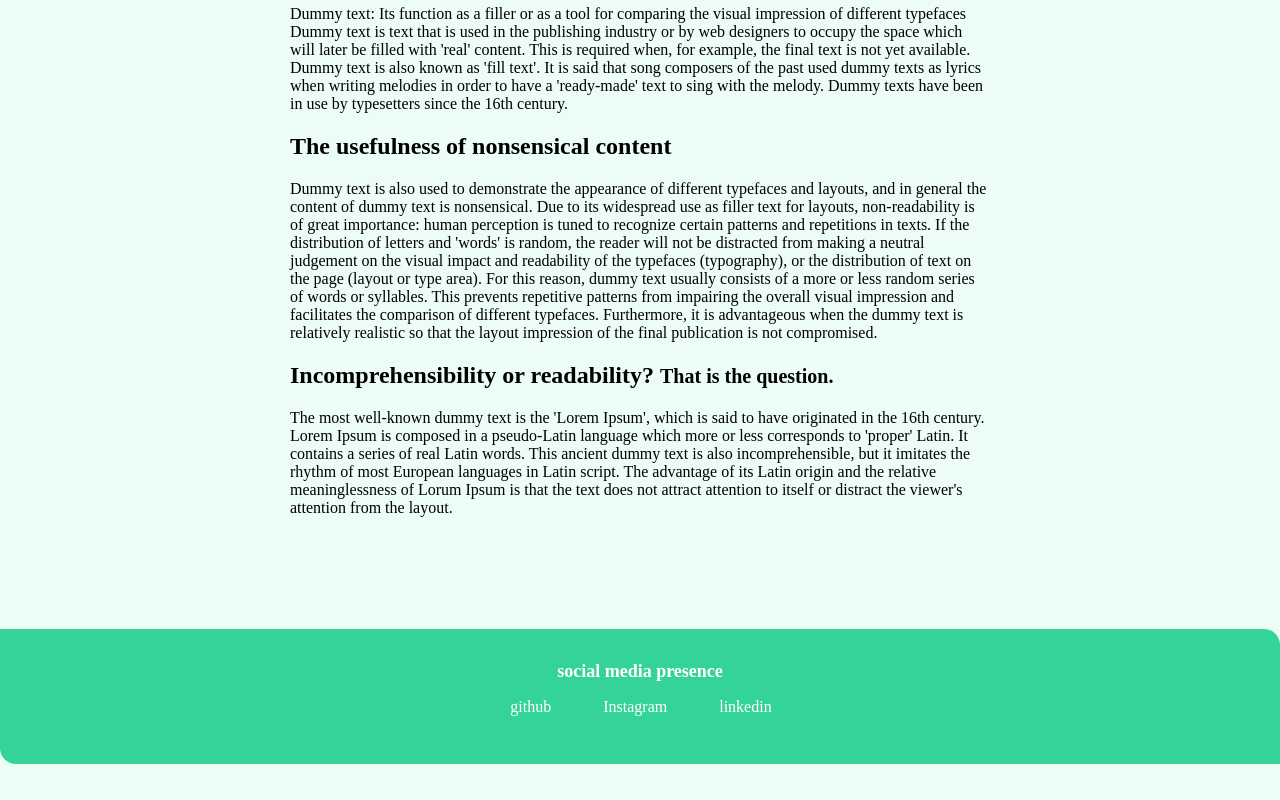
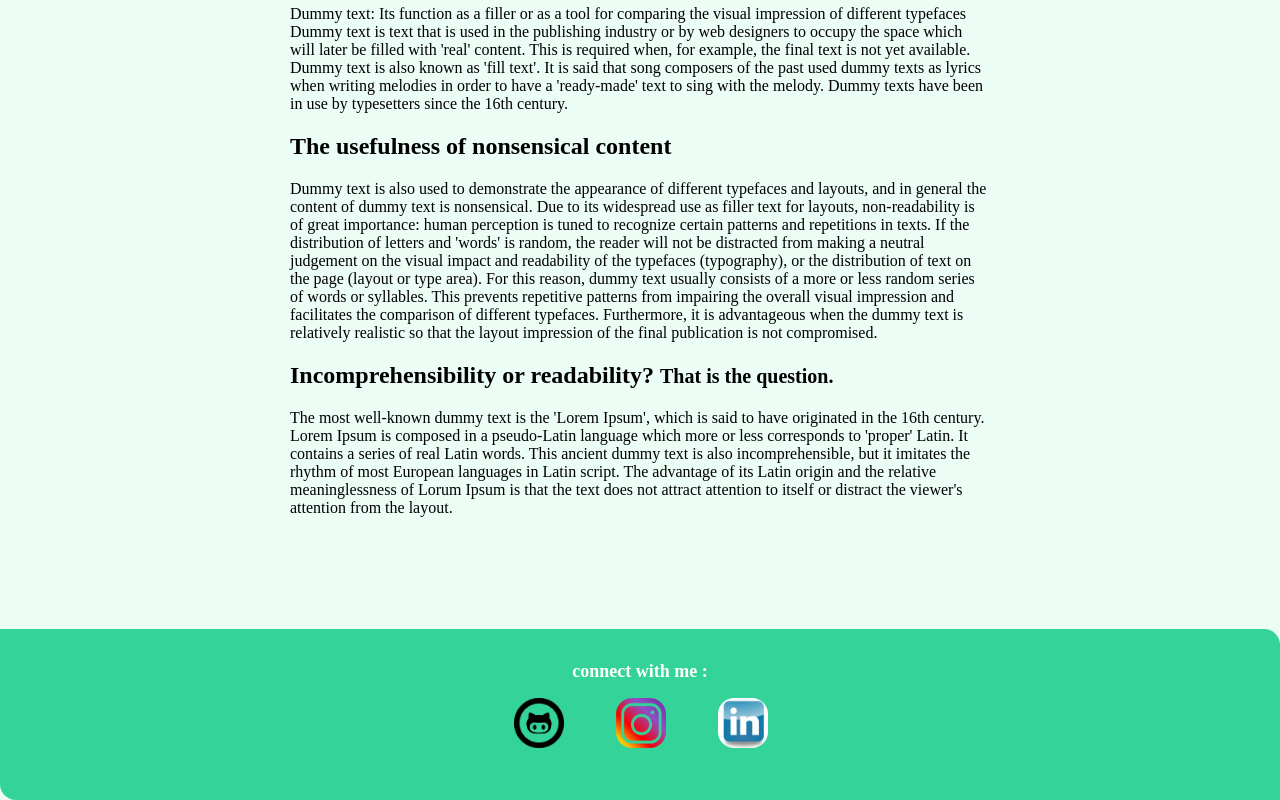
Before and after one commit to krishkprawat/live-coding-html-css-lesson03, a plain HTML site: page blogs.html in a window 1280 px wide. Shown: the part 319-1119 px from the top of the page. Before the commit the page ends 1083 px from the top, so only its background shows below. Drawn offline with Linux system fonts and the light colour scheme.

Commit message:
social presence

```diff
--- a/blogs.html
+++ b/blogs.html
@@ -48,21 +48,21 @@
 
 
     <footer class="footer">
-        <div class="footer-header">social media presence</div>
+        <div class="footer-header">connect with me : </div>
         <ul class="social-links list-non-bullet">
             <li class="item-inline">
-                <a class="link" href="https://github.com/tanaypratap">
-                    github
+                <a class="link" href="https://github.com/krishkprawat"><img class="social-img" src="images/git.png">
+
                 </a>
             </li>
             <li class="item-inline">
-                <a class="link" href="https://twitter.com/tanaypratap">
-                    Instagram
+                <a class="link" href="https://www.instagram.com/happi.ly.insane/?hl=en"><img class="social-img" src="images/insta.png">
+
                 </a>
             </li>
             <li class="item-inline">
-                <a class="link" href="https://linkedin.com/in/tanaypratap">
-                    linkedin
+                <a class="link" href="https://www.linkedin.com/in/krishnapal-rawat-014343192"><img class="social-img" src="images/linkdin.png">
+
                 </a>
             </li>
 
```
Also changed, not shown: index.html (+1 -1 lines), projects.html (+4 -4 lines).
